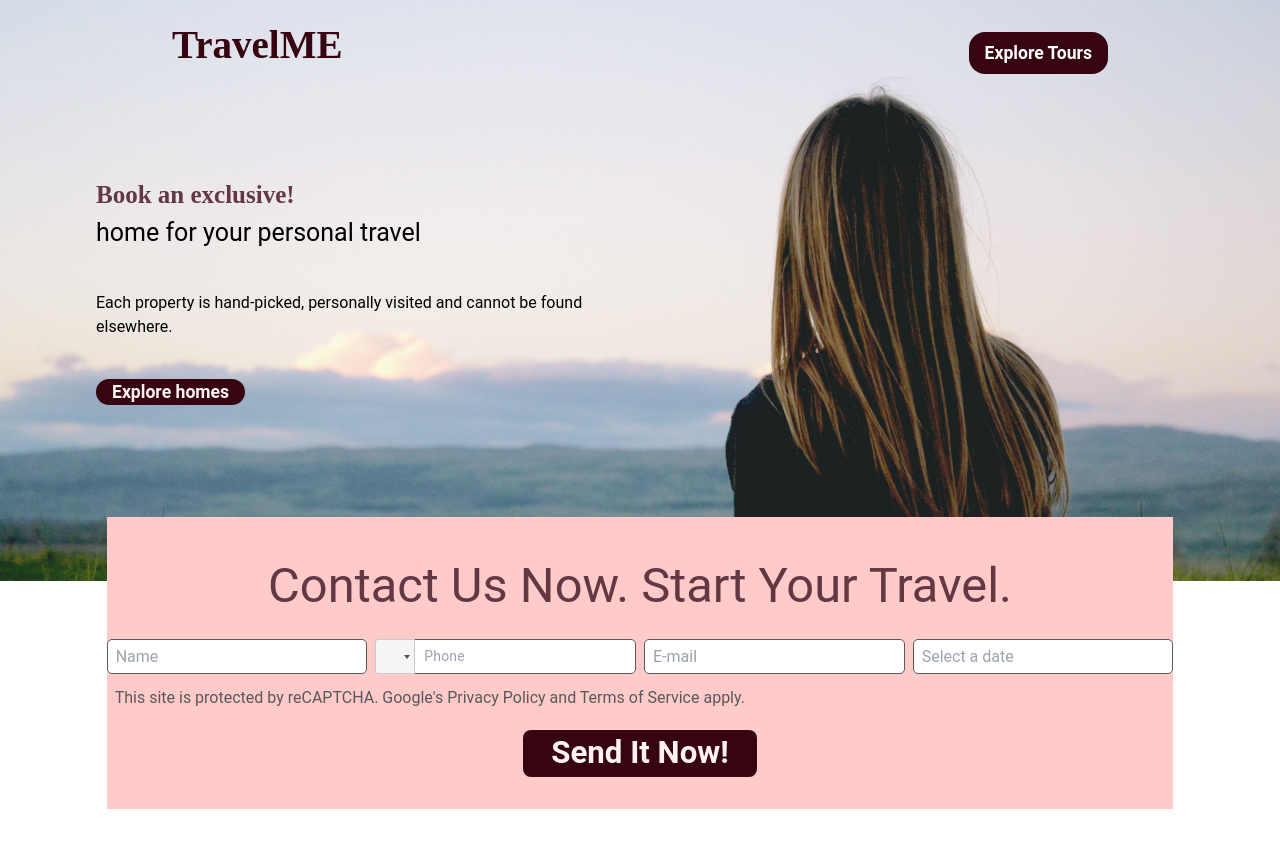
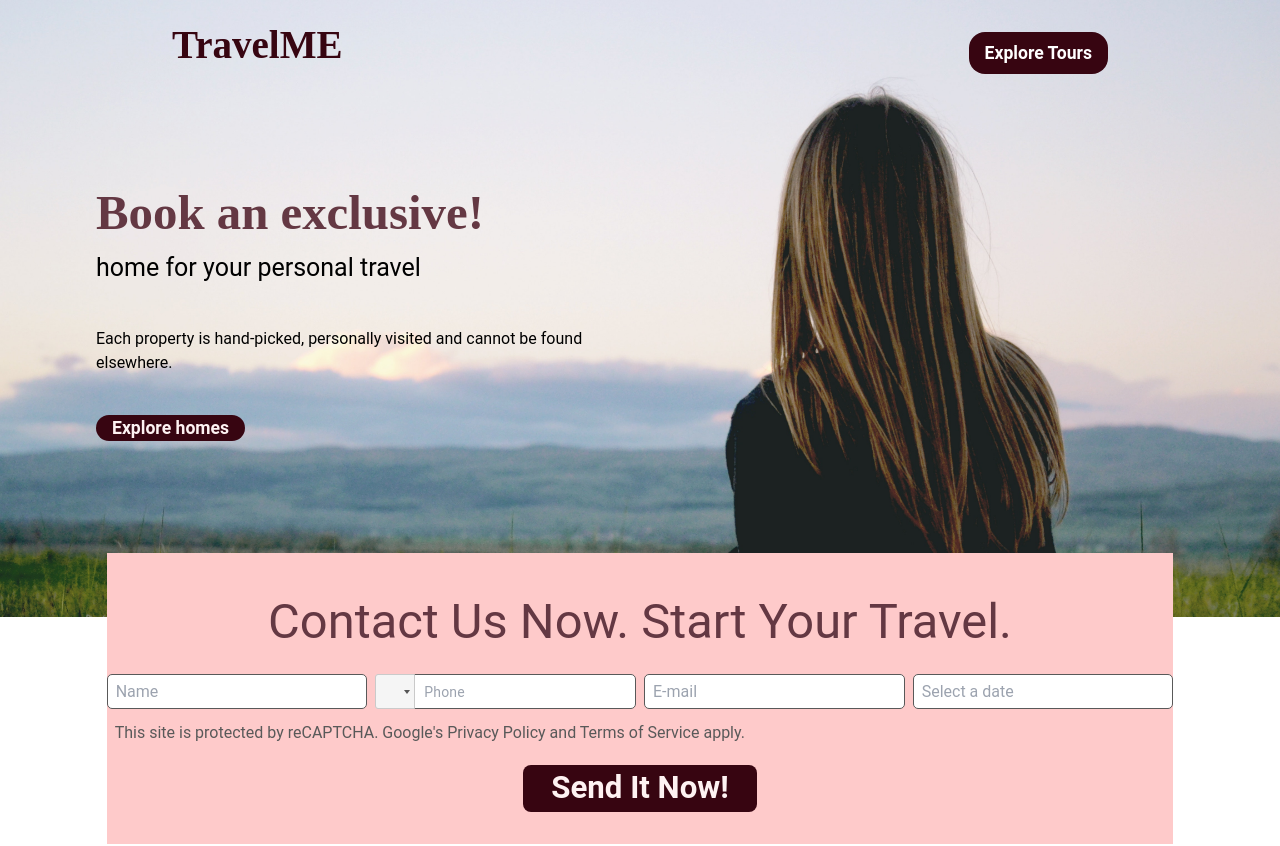
Before and after one commit to ozgevurmaz/travelAgency, a React (Vite) app: page / in a window 1280 px wide. Shown: the top 846 px of the page. Built offline with nearby package versions, Linux system fonts and the light colour scheme.

Commit message:
Update index.jsx

```diff
--- a/src/pages/Home/index.jsx
+++ b/src/pages/Home/index.jsx
@@ -11,9 +11,9 @@ function Home() {
     <div>
 
       <div className="w-full bg-img1 bg-cover py-44">
-        <div className='mx-auto  '>
+        <div className='mx-auto'>
           <div className='ml-10 w-5/12 md:ml-24'>
-            <h1 className='md:qtext-5xl text-2xl font-header font-bold text-red-500'>Book an exclusive!</h1>
+            <h1 className='md:text-5xl text-2xl font-header font-bold text-red-500'>Book an exclusive!</h1>
             <h3 className='text-2xl'>home for your personal travel</h3>
             <p className='py-10 '>Each property is hand-picked, personally visited and cannot be found elsewhere.</p>
             <button className='px-4 text-xl bg-red-600 rounded-2xl text-white-red font-bold hover:bg-inherit hover:text-red-600'>Explore homes</button>
```
